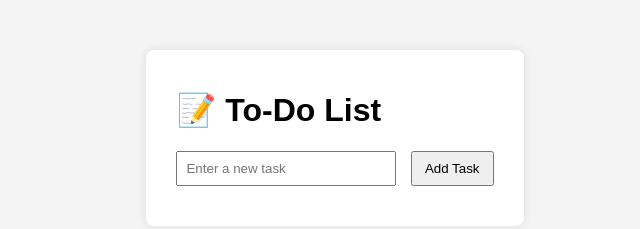
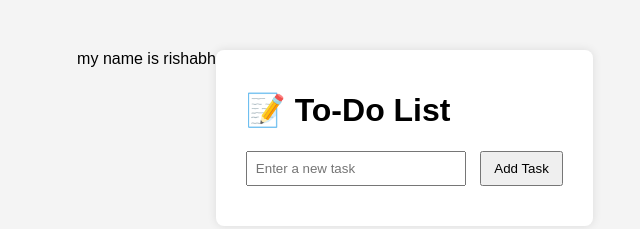
Before and after one commit to rishabhbaraili/todo-app, a plain HTML site: page index.html in a window 1280 px wide. Shown: the whole page, without its empty margins (305-945 px from the left). Drawn offline with Linux system fonts and the light colour scheme.

Commit message:
Update index.html

```diff
--- a/index.html
+++ b/index.html
@@ -7,6 +7,7 @@
   <title>To-Do List</title>
   <link rel="stylesheet" href="style.css" />
 </head>
+  <header> my name is rishabh</header>
 <body>
   <div class="container">
     <h1>📝 To-Do List</h1>
```
